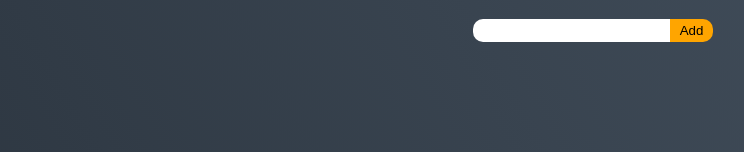
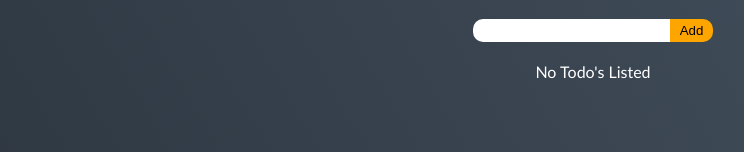
Before and after one commit to ByteBard7/Todo-List-App, a React (Vite) app: page / in a window 1280 px wide. Shown: the part 141-293 px from the top of the page, without its empty margins (47-791 px from the left). Built offline with nearby package versions, Linux system fonts and the light colour scheme.

Commit message:
added a message if todo is empty

```diff
--- a/src/components/todos/Todo.jsx
+++ b/src/components/todos/Todo.jsx
@@ -16,7 +16,7 @@ const Todo = ({ todo, toggleTodo, handleDelete }) => {
         {todo.title}
       </label>
       <button onClick={() => handleDelete(todo.id)} className={styles.button}>
-        <i class="fa-solid fa-trash"></i>
+        <i className="fa-solid fa-trash"></i>
       </button>
     </li>
   );
--- a/src/components/todos/Todos.jsx
+++ b/src/components/todos/Todos.jsx
@@ -2,6 +2,7 @@ import Todo from "./Todo";
 import styles from "./styles/todos.module.css";
 
 const Todos = ({ todos, toggleTodo, handleDelete }) => {
+  if (todos.length) {
     return (
       <div>
         <ul className={styles.todos}>
@@ -16,6 +17,9 @@ const Todos = ({ todos, toggleTodo, handleDelete }) => {
         </ul>
       </div>
     );
+  }
+
+  return <div>No Todo's Listed</div>;
 };
 
 export default Todos;
```
Lines whose indentation alone changed are shown as unchanged.
